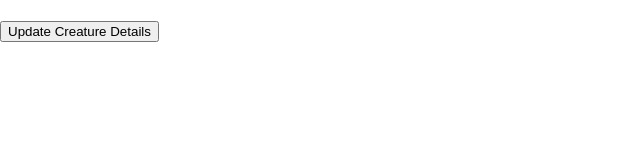
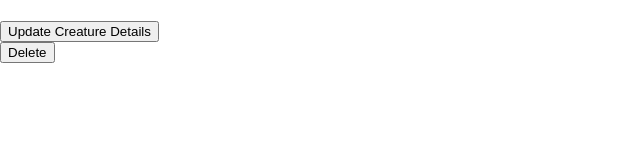
Before and after one commit to ebhinch/bog_app_one, a React (Create React App) app in the folder client/: page /1 in a window 1280 px wide. Shown: the top 160 px of the page, without its empty margins (0-640 px from the left). Built offline with nearby package versions, Linux system fonts and the light colour scheme; no server answers.

Commit message:
setup redirect to creature list after creature deleted

```diff
--- a/client/src/components/SingleCreature.js
+++ b/client/src/components/SingleCreature.js
@@ -1,6 +1,8 @@
 import React, { Component } from 'react';
 import axios from "axios"
 import UpdateCreature from "./UpdateCreature"
+import { Redirect } from 'react-router-dom'
+
 
 class SingleCreature extends Component {
     state = {
@@ -8,7 +10,8 @@ class SingleCreature extends Component {
             name: "",
             description: ""
         },
-        showUpdateCreature: false
+        showUpdateCreature: false,
+        redirectToCreatures: false
     }
 
     componentWillMount() {
@@ -23,6 +26,10 @@ class SingleCreature extends Component {
 
     toggleUpdateCreatureInfo = () => {
         this.setState({ showUpdateCreature: !this.state.showUpdateCreature })
+    }
+
+    toggleShowCreatureList = () => {
+        this.setState({redirectToCreatures: true})
     }
 
     handleChange = (event) => {
@@ -50,8 +57,26 @@ class SingleCreature extends Component {
         }
     }
 
+    deleteCreature = async (event) => {
+        try {
+            event.preventDefault()
+            const creatureId = this.props.match.params.id
+            await axios.delete(`/api/creatures/${creatureId}`)
+            this.toggleShowCreatureList()
+
+        } catch (error) {
+            console.log(error)
+        }
+    }
+
 
     render() {
+
+        if (this.state.redirectToCreatures) {
+            return (<Redirect to= {"/"} />)
+        }
+
+
         return (
             <div>
 
@@ -61,6 +86,10 @@ class SingleCreature extends Component {
 
                 {this.state.showUpdateCreature ? <UpdateCreature name={this.state.creature.name} description={this.state.creature.description} handleChange={this.handleChange} handleSubmit={this.handleSubmit} toggleUpdateCreatureInfo={this.toggleUpdateCreatureInfo} /> : null}
 
+                <div>
+                    <button onClick={this.deleteCreature}>Delete {this.state.creature.name}</button>
+                </div>
+
             </div>
         );
     }
```
